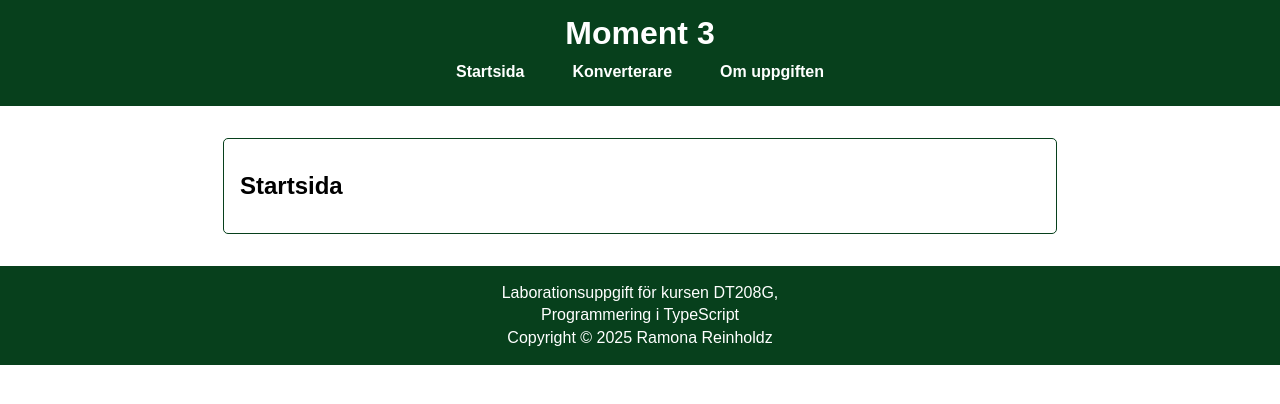
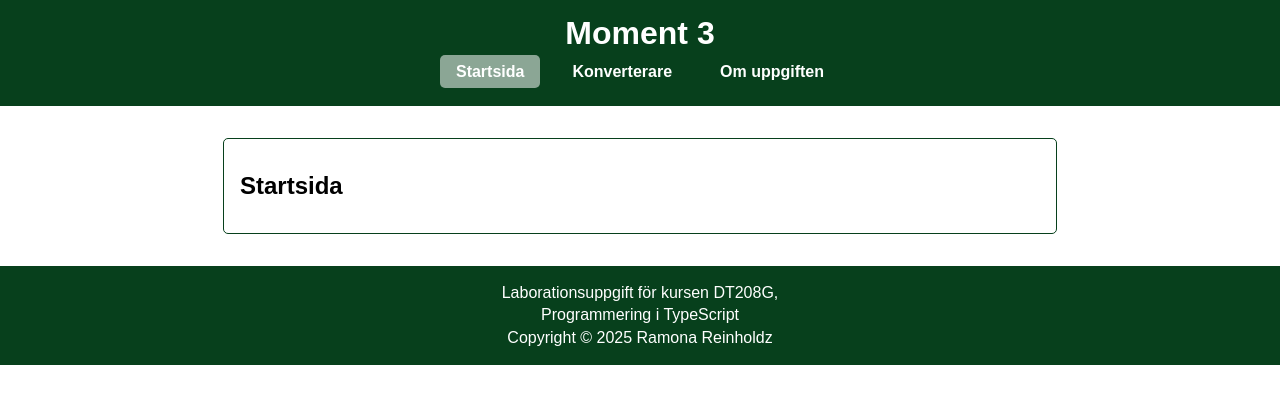
Before and after one commit to rare2400/moment3Angular, an Angular app: page /home in a window 1280 px wide. Shown: the top 404 px of the page. Built offline with nearby package versions, Linux system fonts and the light colour scheme.

Commit message:
lägger till css på aktiv sida i nav-meny

```diff
--- a/src/app/partials/header/header.component.css
+++ b/src/app/partials/header/header.component.css
@@ -39,3 +39,8 @@ nav {
         }
     }
 }
+
+.active {
+    background-color: #ffffff88;
+    border-radius: 5px;
+}
--- a/src/app/partials/header/header.component.html
+++ b/src/app/partials/header/header.component.html
@@ -2,9 +2,9 @@
     <h1><a routerLink="/">Moment 3</a></h1>
     <nav>
         <ul>
-            <li><a routerLink="/">Startsida</a></li>
-            <li><a routerLink="/converter">Konverterare</a></li>
-            <li><a routerLink="/about">Om uppgiften</a></li>
+            <li><a routerLink="/home" routerLinkActive="active">Startsida</a></li>
+            <li><a routerLink="/converter" routerLinkActive="active">Konverterare</a></li>
+            <li><a routerLink="/about" routerLinkActive="active">Om uppgiften</a></li>
         </ul>
     </nav>
 </header>
--- a/src/app/partials/header/header.component.ts
+++ b/src/app/partials/header/header.component.ts
@@ -1,9 +1,9 @@
 import { Component } from '@angular/core';
-import { RouterLink } from '@angular/router';
+import { RouterLink, RouterLinkActive } from '@angular/router';
 
 @Component({
   selector: 'app-header',
-  imports: [RouterLink],
+  imports: [RouterLink, RouterLinkActive],
   templateUrl: './header.component.html',
   styleUrl: './header.component.css'
 })
```
